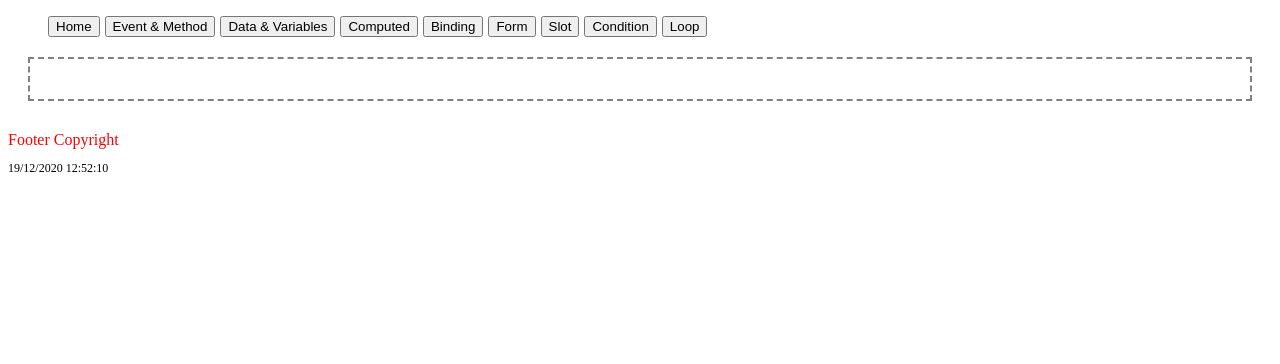
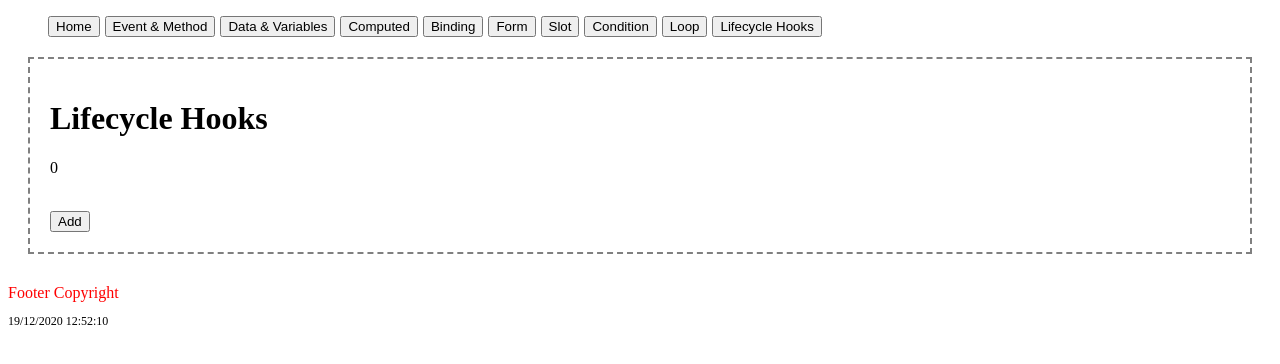
Before and after one commit to nakarinnat1993/vue_tutorial, a Vue app: page /lifecycle in a window 1280 px wide. Shown: the top 364 px of the page. Built offline with nearby package versions, Linux system fonts and the light colour scheme.

Commit message:
Lifecycle Hooks

```diff
--- a/src/components/layouts/Header.vue
+++ b/src/components/layouts/Header.vue
@@ -28,6 +28,9 @@
       <li>
         <router-link to="/loop"><button>Loop</button></router-link>
       </li>
+      <li>
+        <router-link to="/lifecycle"><button>Lifecycle Hooks</button></router-link>
+      </li>
     </ul>
   </div>
 </template>
--- a/src/router/index.js
+++ b/src/router/index.js
@@ -8,6 +8,7 @@ import Form from '../views/Form.vue'
 import Slot from '../views/Slot.vue'
 import Condition from '../views/Condition.vue'
 import Loop from '../views/Loop.vue'
+import LifecycleHooks from '../views/LifecycleHooks.vue'
 
 const routes = [
   {
@@ -55,6 +56,11 @@ const routes = [
     name: 'Loop',
     component: Loop
   },
+  {
+    path: '/lifecycle',
+    name: 'LifecycleHooks',
+    component: LifecycleHooks
+  },
 
 ]
 
--- /dev/null
+++ b/src/views/LifecycleHooks.vue
@@ -0,0 +1,47 @@
+<template>
+  <div class="hook">
+    <h1>Lifecycle Hooks</h1>
+    <p>{{ counter }}</p>
+    <br />
+    <button @click="add">Add</button>
+  </div>
+</template>
+
+<script>
+export default {
+  name: "x",
+  data() {
+    return {
+      counter: 0,
+    };
+  },
+  methods: {
+    add() {
+      this.counter++;
+    },
+  },
+  beforeCreate() {
+    console.log("beforeCreate");
+  },
+  created() {
+    console.log("created");
+  },
+  mounted() {
+    console.log("mounted");
+  },
+  beforeUpdate() {
+    console.log("beforeUpdate");
+  },
+  updated() {
+    console.log("updated");
+  },
+  beforeUnmount() {
+    console.log("beforeUnmount");
+  },
+  unmounted() {
+    console.log("unmounted");
+  },
+};
+</script>
+
+<style></style>
```
